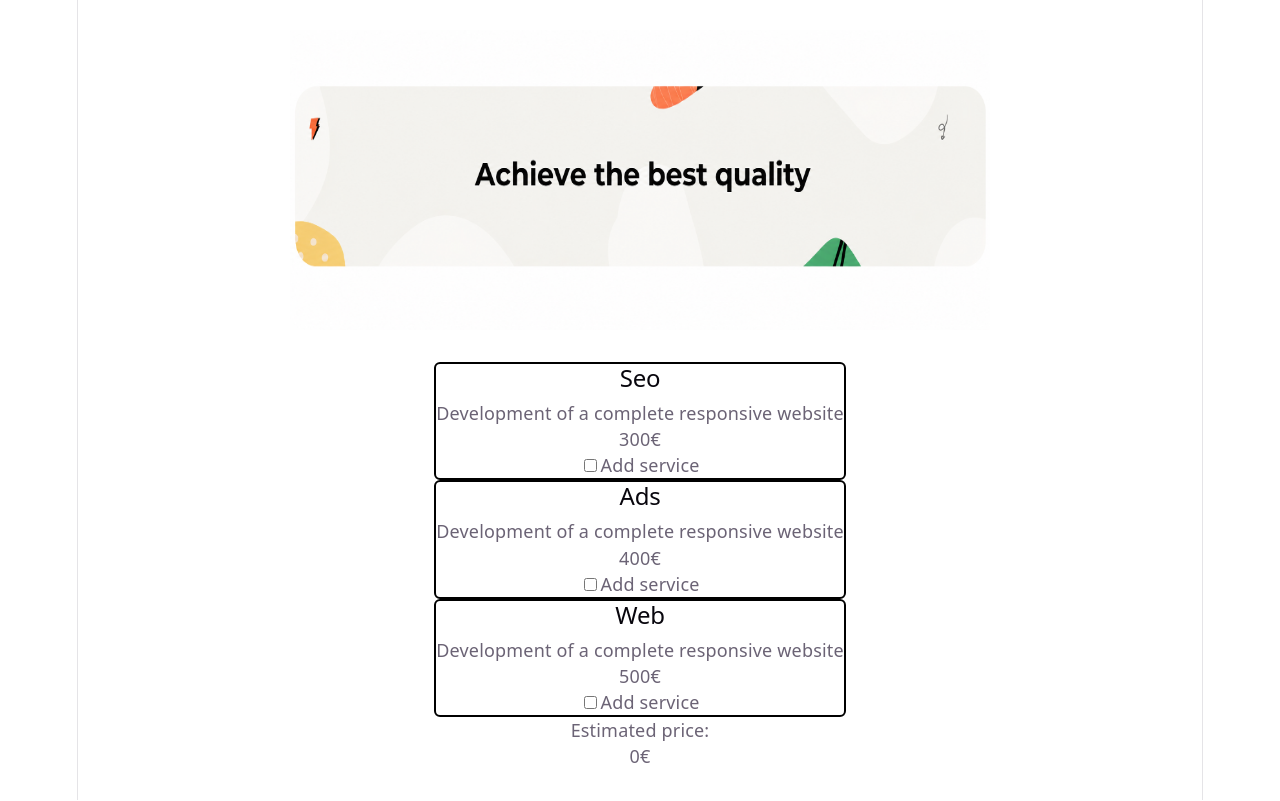
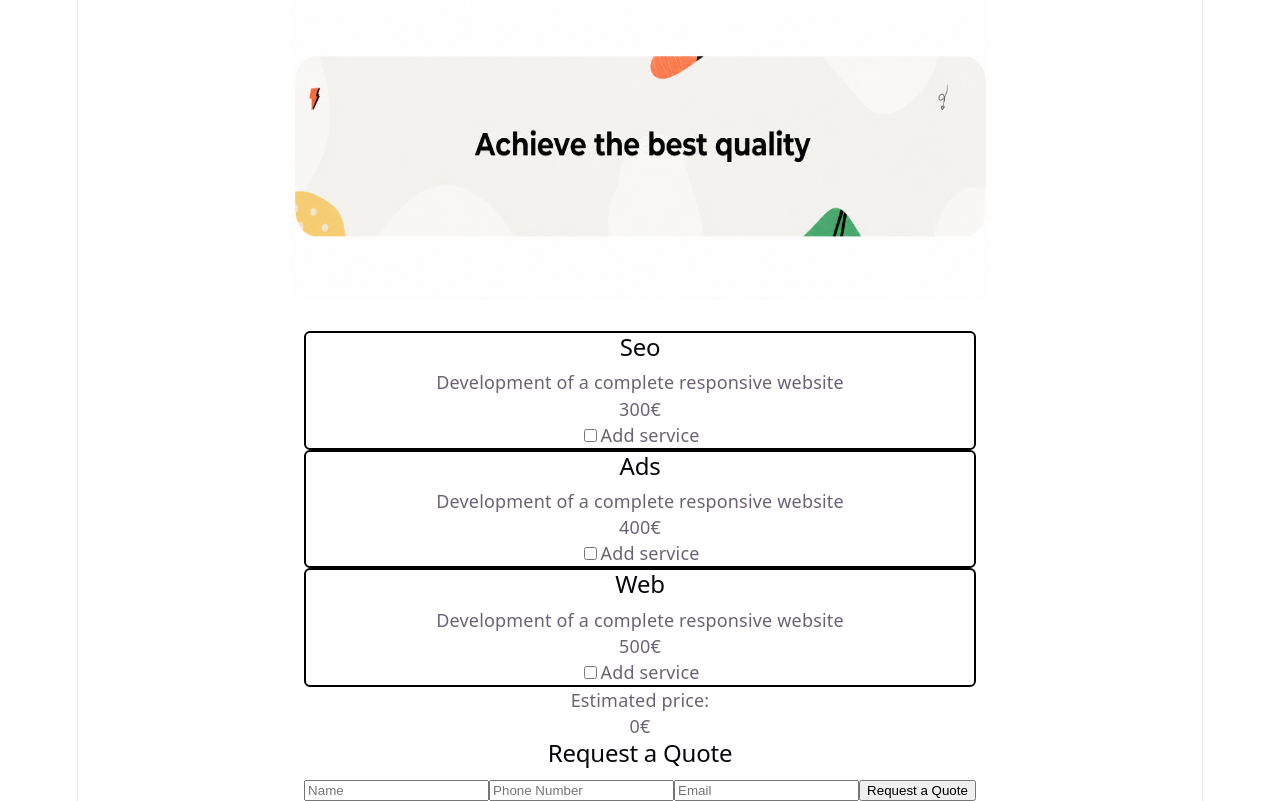
Before and after one commit to alefelipin/it-sprint4-budget, a React (Vite) app: page / in a window 1280 px wide. Built offline with nearby package versions, Linux system fonts and the light colour scheme.

Commit message:
feat: implement basic form structure

```diff
--- a/src/components/Budget.tsx
+++ b/src/components/Budget.tsx
@@ -1,6 +1,7 @@
 import { useState } from 'react'
 import services from '../assets/data/services.json';
 import ServiceItem from './ServiceItem.tsx';
+import Form from './Form.tsx'
 import './Budget.css';
 
 export default function Budget () {
@@ -72,6 +73,9 @@ export default function Budget () {
         <div>Estimated price:</div>
         <div>{total}€</div>
       </div>
+      <div>
+        <Form />
+      </div>
     </div>
   );
 }
--- /dev/null
+++ b/src/components/Form.tsx
@@ -0,0 +1,28 @@
+import type {Form} from '../types/form.ts'
+
+export default function Form() {
+  return (
+    <>
+      <h2>Request a Quote</h2>
+      <form>
+        <input
+        type='text'
+        placeholder='Name'
+        />
+        <input
+        type='text'
+        placeholder='Phone Number'
+        />
+        <input
+        type='email'
+        placeholder='Email'
+        />
+        <button
+          type='submit'
+        >
+          Request a Quote
+        </button>
+      </form>
+    </>
+  )
+}
--- /dev/null
+++ b/src/types/form.ts
@@ -0,0 +1,5 @@
+export interface Form {
+  name: string;
+  phone: string;
+  email: string;
+}
```
